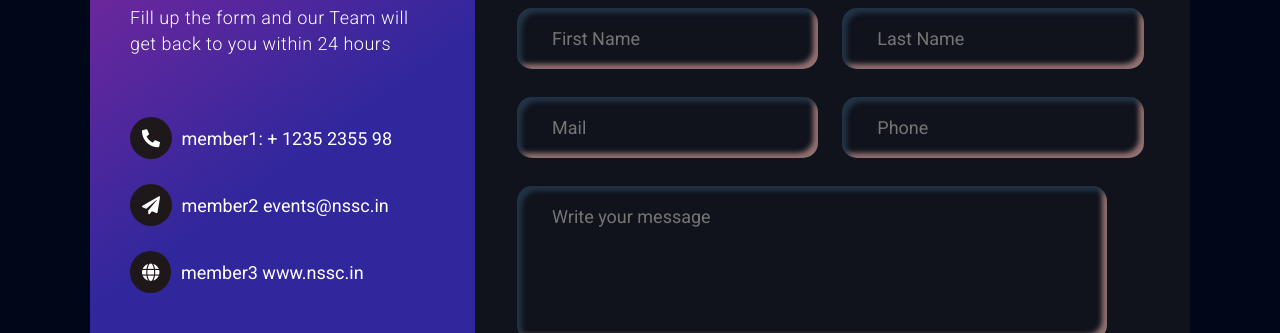
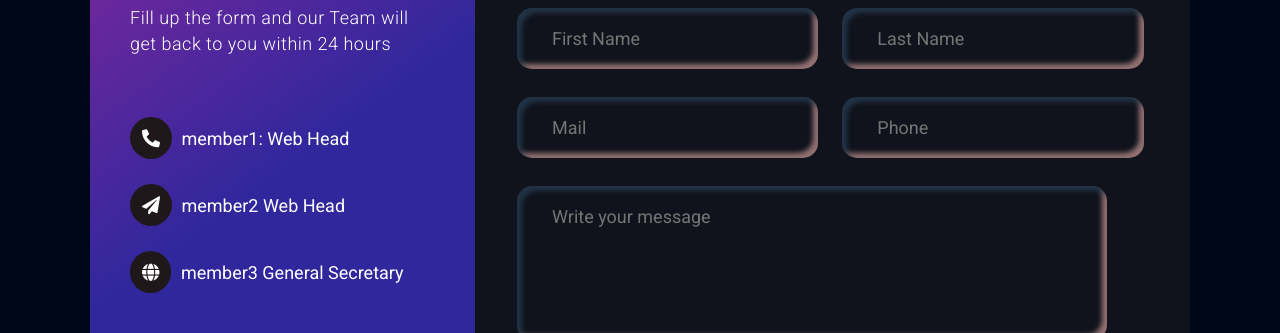
Before and after one commit to gray-pilgrim/nssc-contact_page, a plain HTML site: page index.html in a window 1280 px wide. Shown: the part 163-496 px from the top of the page. Drawn offline with Linux system fonts and the light colour scheme; a web font is replaced by a local one.

Commit message:
Update index.html

```diff
--- a/index.html
+++ b/index.html
@@ -32,15 +32,15 @@
                 <ul class="info-details">
                     <li>
                         <i class="fas fa-phone-alt"></i>
-                        <span>member1:</span> <a href="tel:+ 1235 2355 98">+ 1235 2355 98</a>
+                        <span>member1:</span> <a href="tel:+ 91 9131096437">Web Head</a>
                     </li>
                     <li>
                         <i class="fas fa-paper-plane"></i>
-                        <span>member2</span> <a href="mailto:events@nssc.in">events@nssc.in</a>
+                        <span>member2</span> <a href="tel:+ 91 9064888515">Web Head</a>
                     </li>
                     <li>
                         <i class="fas fa-globe"></i>
-                        <span>member3</span> <a href="https://www.nssc.in/" target="_blank">www.nssc.in</a>
+                        <span>member3</span> <a href="tel:+ 91 9670070737" target="_blank">General Secretary</a>
                     </li>
                 </ul>
                 <ul class="social-icons">
```
